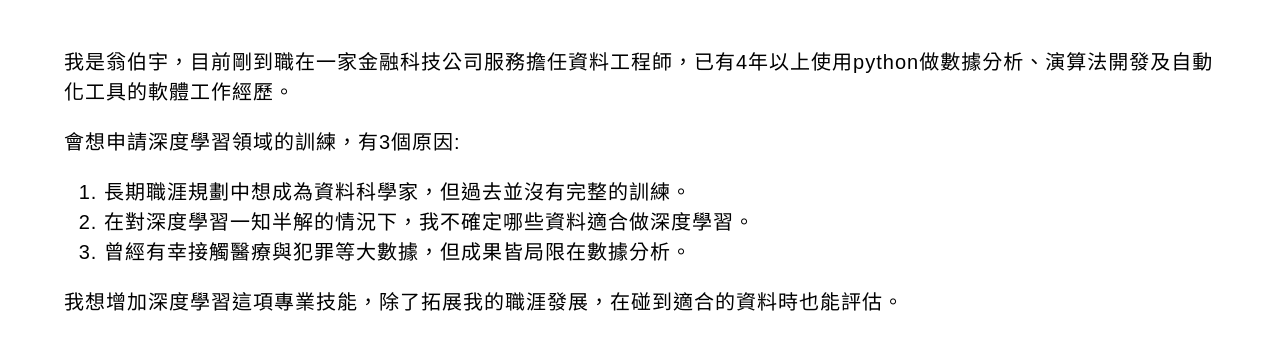
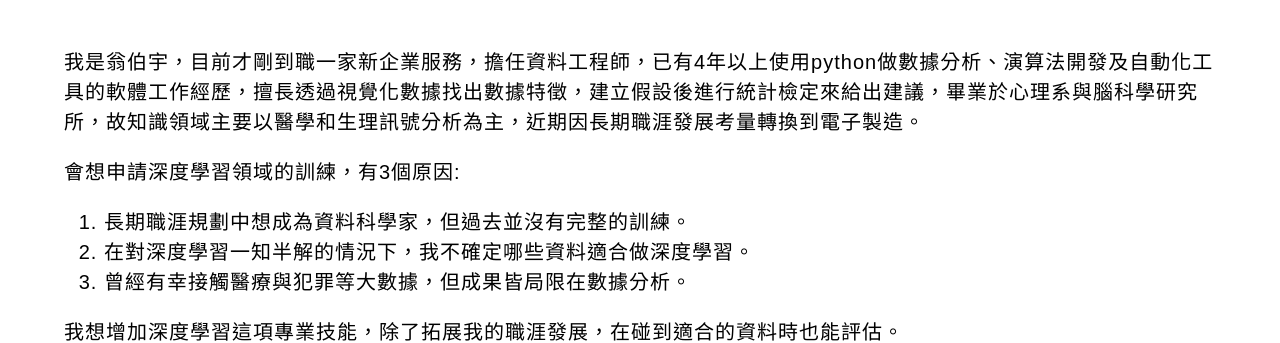
Before and after one commit to wengboyu/wengboyu.github.io, a plain HTML site: page index.html in a window 1280 px wide. Shown: the part 211-554 px from the top of the page. Drawn offline with Linux system fonts and the light colour scheme.

Commit message:
<feat> addition content add

```diff
--- a/index.html
+++ b/index.html
@@ -55,7 +55,7 @@
         </section>
         <section class="content">
             <div class="col2">
-                <p>我是翁伯宇，目前剛到職在一家金融科技公司服務擔任資料工程師，已有4年以上使用python做數據分析、演算法開發及自動化工具的軟體工作經歷。</p>
+                <p>我是翁伯宇，目前才剛到職一家新企業服務，擔任資料工程師，已有4年以上使用python做數據分析、演算法開發及自動化工具的軟體工作經歷，擅長透過視覺化數據找出數據特徵，建立假設後進行統計檢定來給出建議，畢業於心理系與腦科學研究所，故知識領域主要以醫學和生理訊號分析為主，近期因長期職涯發展考量轉換到電子製造。</p>
 
                 <p>會想申請深度學習領域的訓練，有3個原因:</p>
                 <ol>
```
